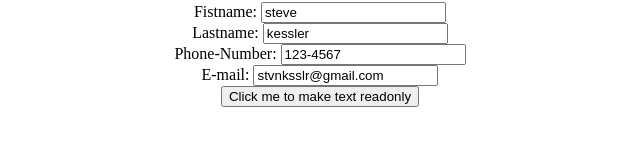
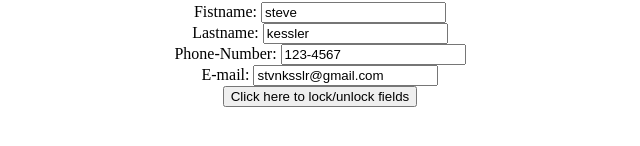
Before and after one commit to stvnksslr/jstests, a plain HTML site: page index.html in a window 1280 px wide. Shown: the part 182-328 px from the top of the page, 320-960 px from the left. Drawn offline with nearby package versions, Linux system fonts and the light colour scheme.

Commit message:
commit brain dead

```diff
--- a/index.html
+++ b/index.html
@@ -24,7 +24,7 @@
             <br /> E-mail:
             <input type="email" ng-disabled="formOptions.DisableForm" ng-model="formData.email" />
             <br />
-            <button ng-click="toggleDisableForm()"> Click me to make text readonly </button>
+            <form-toggle></form-toggle>
             <br/>
         </form>
     </div>
@@ -57,7 +57,7 @@
     return {
         scope: true,
         controller: 'FormToggleController',
-        template: '<button ng-click="toggleDisableForm()"> foo </button>',
+        template: '<button ng-click="toggleDisableForm()"> Click here to lock/unlock fields </button>',
     };
 }]);
 </script>
```
